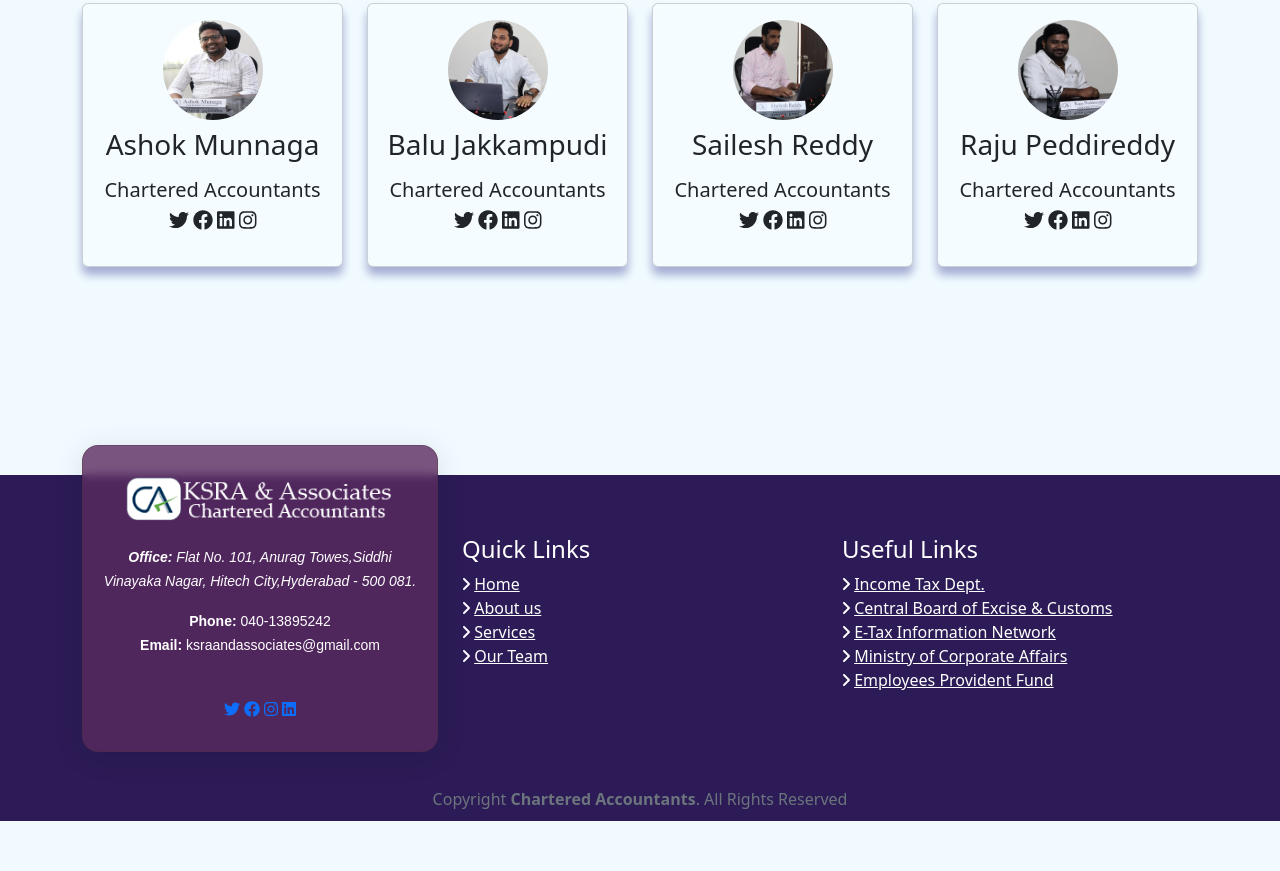
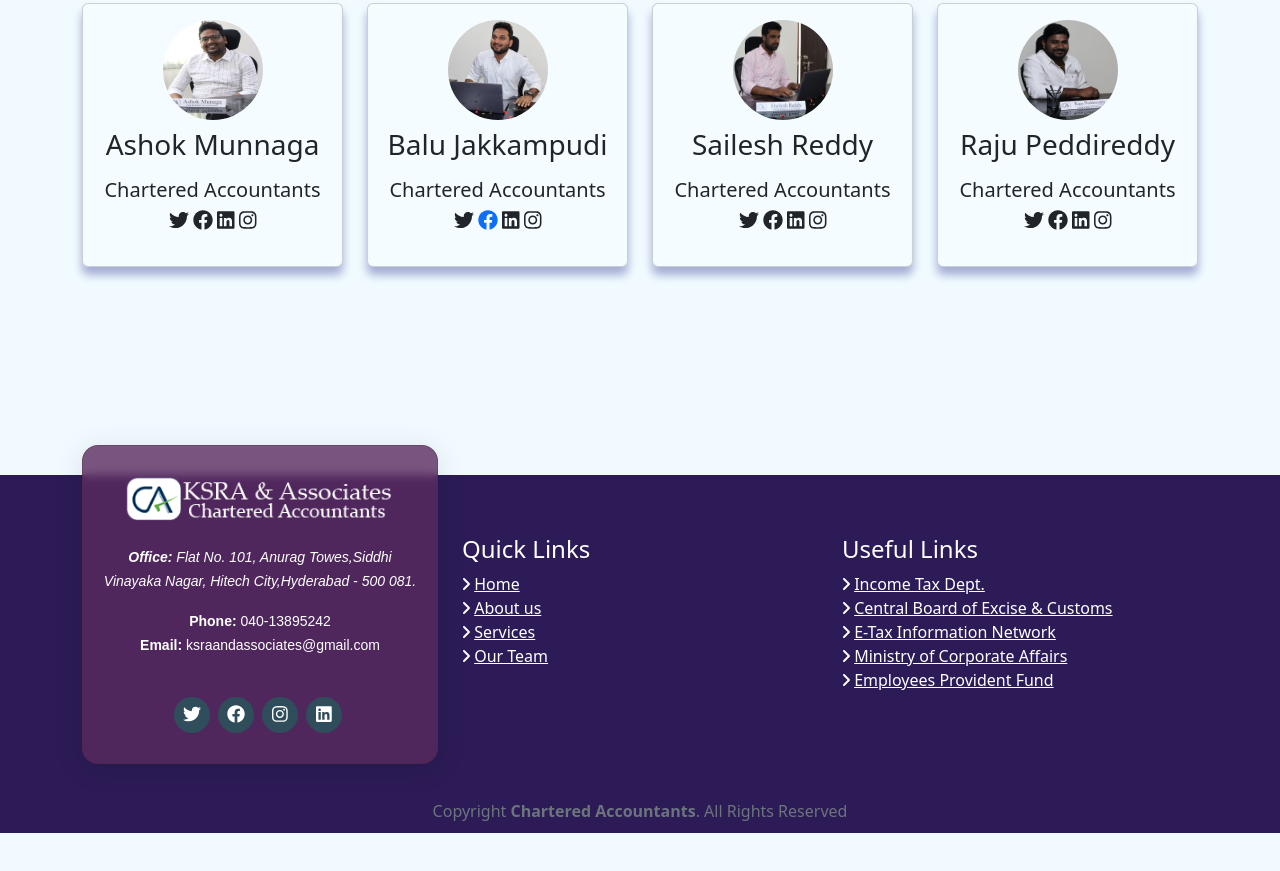
Before and after one commit to bharghavj6/KSRA, a plain HTML site: page index.html in a window 1280 px wide. Shown: the part 2328-3199 px from the top of the page. Drawn offline with Linux system fonts and the light colour scheme.

Commit message:
social icons

```diff
--- a/css/style.css
+++ b/css/style.css
@@ -180,3 +180,17 @@ font-size: 20px;
     padding: 0;
     margin: 0;
 }
+#footer .footer-top .social-links a {
+    font-size: 18px;
+    display: inline-block;
+    background: #2f4d5a;
+    color: #fff;
+    line-height: 1;
+    padding: 8px 0;
+    margin-right: 4px;
+    border-radius: 50%;
+    text-align: center;
+    width: 36px;
+    height: 36px;
+    transition: 0.3s;
+}
--- a/index.html
+++ b/index.html
@@ -301,7 +301,7 @@
                       <h5>Chartered Accountants</h5>
                       <p class="socials">
                         <i class="fa-brands fa-twitter"></i>
-                        <i class="fa-brands fa-facebook"></i>
+                        <a href="https://www.facebook.com/balu.sai3" target="_blank"><i class="fa-brands fa-facebook"></i></a>
                         <i class="fa-brands fa-linkedin"></i>
                         <i class="fa-brands fa-instagram"></i>
                       </p>
```
